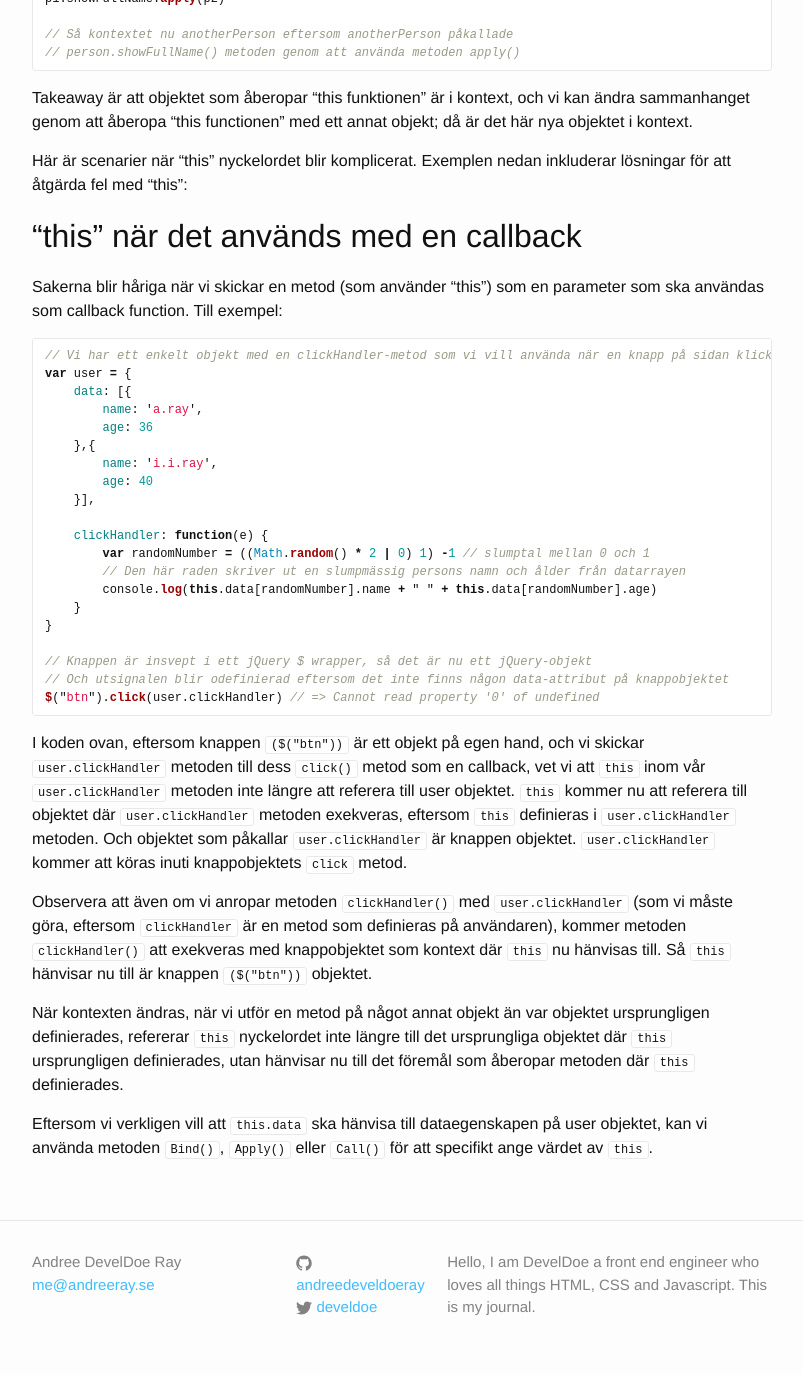
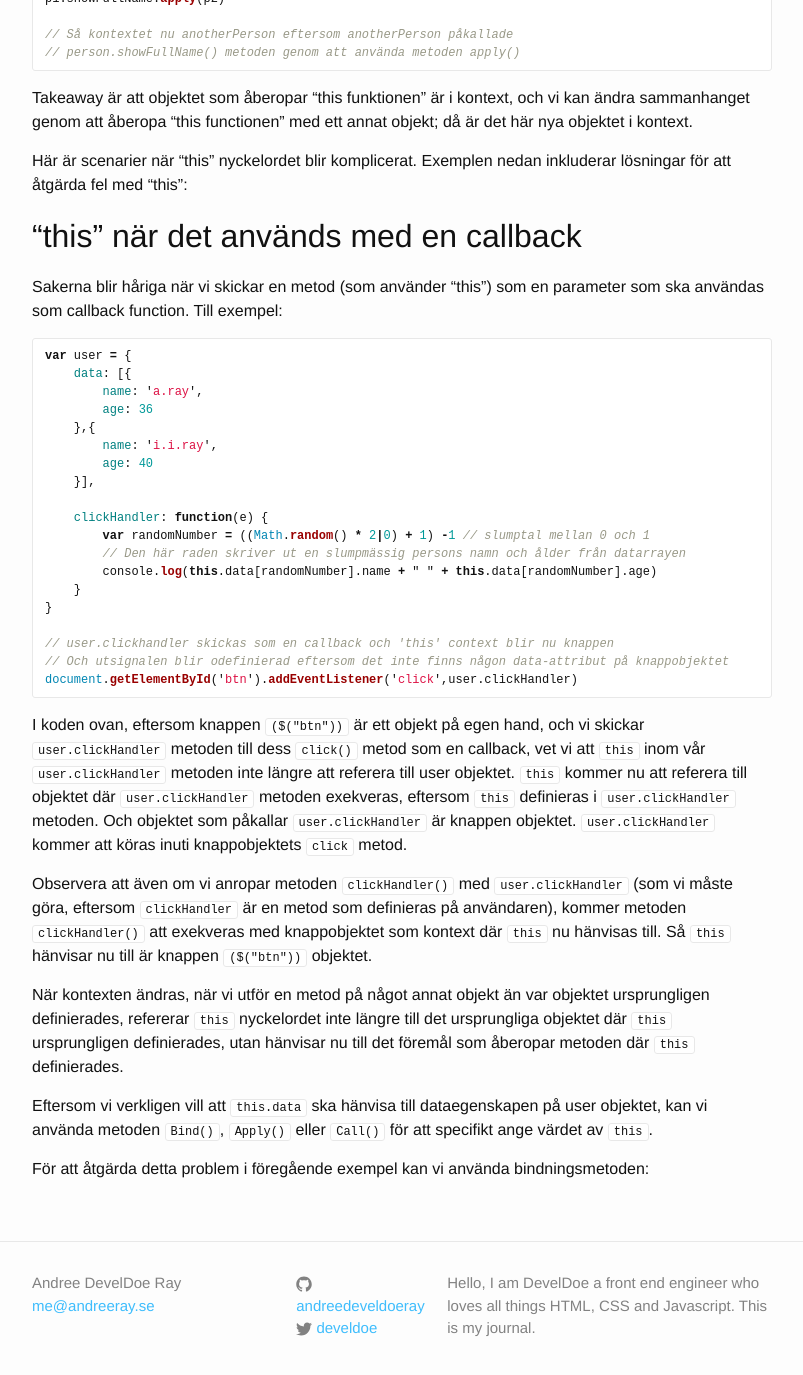
Before and after one commit to develdoe/develdoe.github.io, a Jekyll site: the page built from _posts/2017-11-02-javascript-this.md, in a window 1280 px wide and 1400 px high, scrolled down 3930 px. Shown: the top 1375 px of the window, without its empty margins (238-1041 px from the left). Built offline with Jekyll 4.4.1, drawn with Linux system fonts in a browser that asks for light colours.

Commit message:
Update 2017-11-02-javascript-this.md

````diff
--- a/_posts/2017-11-02-javascript-this.md
+++ b/_posts/2017-11-02-javascript-this.md
@@ -169,7 +169,6 @@ Här är scenarier när "this" nyckelordet blir komplicerat. Exemplen nedan inkl
 Sakerna blir håriga när vi skickar en metod (som använder "this") som en parameter som ska användas som callback function. Till exempel:
 
 ```js
-// Vi har ett enkelt objekt med en clickHandler-metod som vi vill använda när en knapp på sidan klickas
 var user = {
     data: [{
         name: 'a.ray',
@@ -180,15 +179,15 @@ var user = {
     }],
 
     clickHandler: function(e) {
-        var randomNumber = ((Math.random() * 2 | 0) 1) -1 // slumptal mellan 0 och 1
+        var randomNumber = ((Math.random() * 2|0) + 1) -1 // slumptal mellan 0 och 1
         // Den här raden skriver ut en slumpmässig persons namn och ålder från datarrayen
         console.log(this.data[randomNumber].name + " " + this.data[randomNumber].age)
     }
 }
 
-// Knappen är insvept i ett jQuery $ wrapper, så det är nu ett jQuery-objekt
+// user.clickhandler skickas som en callback och 'this' context blir nu knappen
 // Och utsignalen blir odefinierad eftersom det inte finns någon data-attribut på knappobjektet
-$("btn").click(user.clickHandler) // => Cannot read property '0' of undefined
+document.getElementById('btn').addEventListener('click',user.clickHandler)
 ```
 
 I koden ovan, eftersom knappen `($("btn"))` är ett objekt på egen hand, och vi skickar `user.clickHandler` metoden till dess `click()` metod som en callback, vet vi att `this` inom vår `user.clickHandler` metoden inte längre att referera till user objektet. `this` kommer nu att referera till objektet där `user.clickHandler` metoden exekveras, eftersom `this` definieras i `user.clickHandler` metoden. Och objektet som påkallar `user.clickHandler` är knappen objektet. `user.clickHandler` kommer att köras inuti knappobjektets `click` metod.
@@ -198,3 +197,5 @@ Observera att även om vi anropar metoden `clickHandler()` med `user.clickHandle
 När kontexten ändras, när vi utför en metod på något annat objekt än var objektet ursprungligen definierades, refererar `this` nyckelordet inte längre till det ursprungliga objektet där `this` ursprungligen definierades, utan hänvisar nu till det föremål som åberopar metoden där `this` definierades.
 
 Eftersom vi verkligen vill att `this.data` ska hänvisa till dataegenskapen på user objektet, kan vi använda metoden `Bind()`, `Apply()` eller `Call()` för att specifikt ange värdet av `this`.
+
+För att åtgärda detta problem i föregående exempel kan vi använda bindningsmetoden:
````
